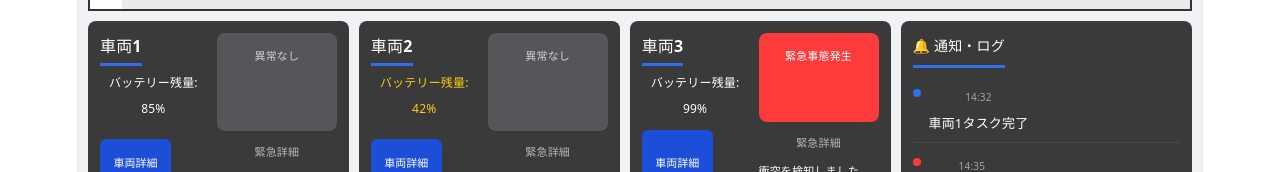
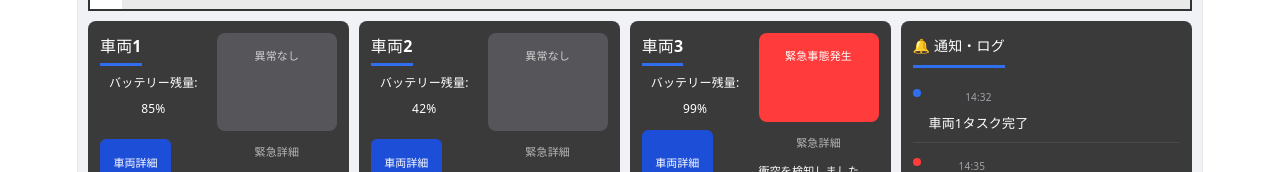
Before and after one commit to y4hoo11/VE-con, a React (Vite) app in the folder frontend/: page / in a window 1280 px wide. Shown: the part 589-761 px from the top of the page. Built offline with nearby package versions, Linux system fonts and the light colour scheme.

Commit message:
車両管理・通知完成（データ空）

```diff
--- a/frontend/src/App.tsx
+++ b/frontend/src/App.tsx
@@ -76,7 +76,7 @@ const renderTask = (task: Vehicle['task']): string => {
 const getBatteryColor = (battery: number | null): string => {
   if (battery === null) return '#a1a1aa';
   if (battery <= 20) return '#ff6b6b';
-  if (battery <= 50) return '#facc15';
+  if (battery <= 40) return '#facc15';
   return '#ffffff';
 };
 
@@ -240,7 +240,7 @@ export default function App() {
     { id: 1, name: 'A13-2搬送 ×10', status: '進行中' },
   ]);
 
-  // ▼大國(車両情報): 新しいVehicle型に合わせてモックデータを更新
+  // ▼大國(車両情報): 新しいVehicle型に合わせて模擬データを更新
   // (setVehiclesも使えるようにして、緊急確認ボタンで状態を書き換えられるようにした)
   const [vehicles, setVehicles] = useState<Vehicle[]>([
     { id: 'AGV-01', name: '車両1', battery: 85, task: 'A13-2搬送 ×10', emergency: null },
@@ -249,7 +249,7 @@ export default function App() {
   ]);
   // ▲
 
-  // ▼大國(通知・ログ): 新しいLogEntry型に合わせてモックデータを更新
+  // ▼大國(通知・ログ): 新しいLogEntry型に合わせて模擬データを更新
   // 車両の呼び方を車両カード側(車両1/車両2/車両3)に合わせて数字表記に統一
   const [logs] = useState<LogEntry[]>([
     { id: 1, message: '車両1タスク完了', level: 'info', time: '14:32' },
```
